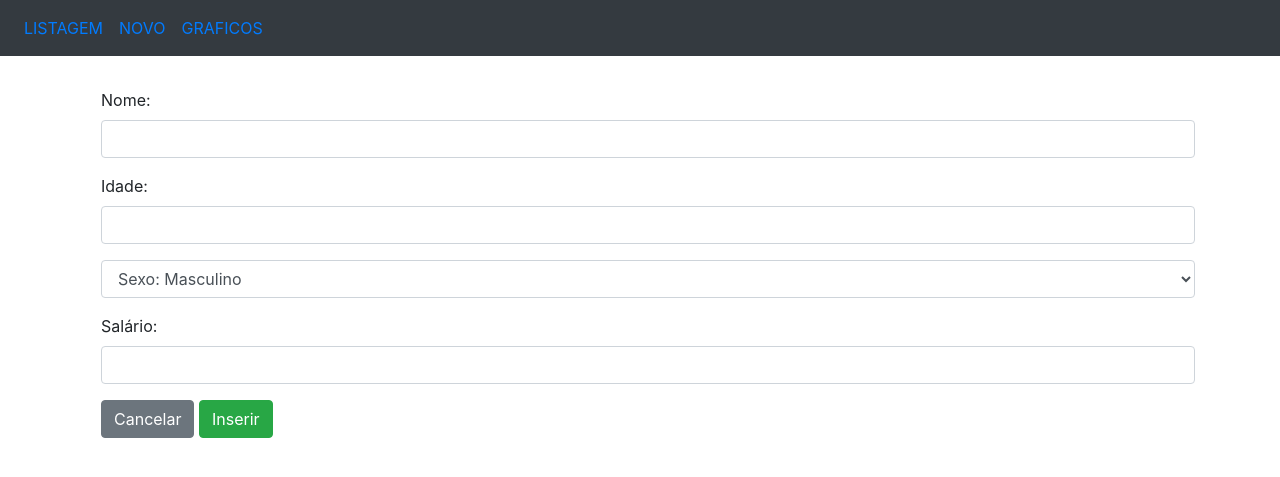
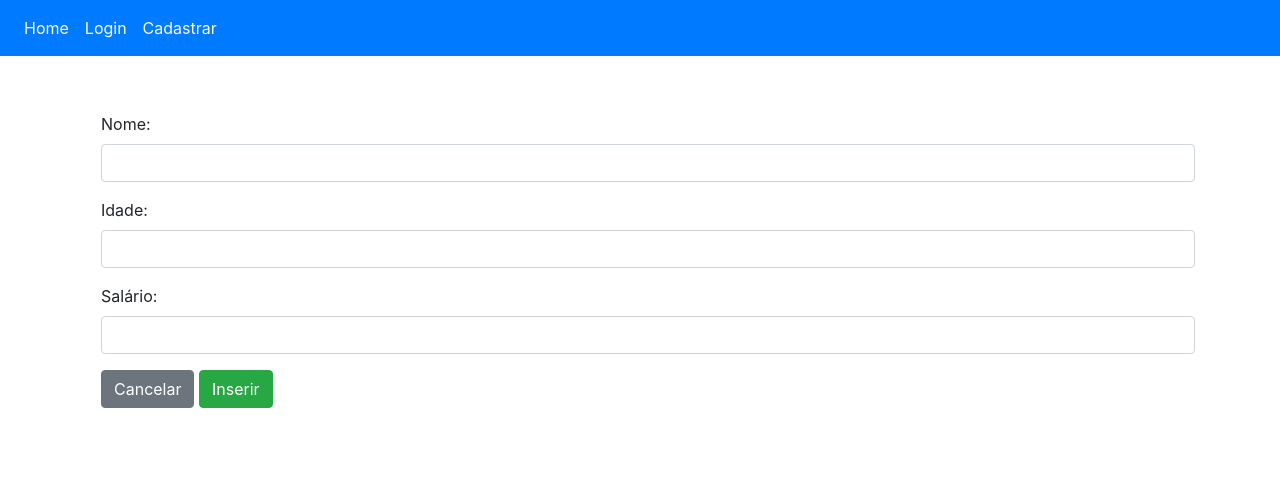
Before and after one commit to vitorvendrami/teste_projeto_git_agua_gas, a Django app: template nosso_site/site_teste/templates/Cadastrar.html in a window 1280 px wide. Shown: the top 477 px of the page. Run offline with Django 3.2, Linux system fonts and the light colour scheme; the template is opened without the code that fills it, so the values that code supplies are empty; some libraries are stand-ins or nearby versions.

Commit message:
atualizacao pagina de cadastro

```diff
--- a/nosso_site/site_teste/templates/Cadastrar.html
+++ b/nosso_site/site_teste/templates/Cadastrar.html
@@ -13,20 +13,21 @@
 	<title>Inserção</title>
 </head>
 <body>
-	<nav class="navbar navbar-expand-sm bg-dark">
+	 <nav class="navbar navbar-expand-sm bg-primary" >
 		<ul class="navbar-nav">
 			<li class="nav-item">
-				<a class="nav-link" href="/crud/listagem">LISTAGEM</a>
+				<a class="nav-link " style="color:#f8f9fa" href="/nosso_site/login/">Home</a>
 			</li>
 			<li class="nav-item">
-				<a class="nav-link" href="/crud/insercao">NOVO</a>
+				<a class="nav-link" style="color:#f8f9fa" href="/nosso_site/login/">Login</a>
 			</li>
 			<li class="nav-item">
-				<a class="nav-link" href="/crud/graficos">GRAFICOS</a>
+				<a class="nav-link" style="color:#f8f9fa" href="/nosso_site/cadastro">Cadastrar</a>
 			</li>
 		</ul>
 	</nav>
-	<br>
+	 <br>
+	 <br>
 	<div class="container">
 		<h2>{{titulo}}</h2>
 		<form action="/crud/salvar_insercao/" method="POST" name="frm_insercao" class="ml-3">
@@ -36,21 +37,16 @@
 				<input type="text" class="form-control" name="nome">
 			</div>
 			<div class="form-group">
-				<label for="idade">Idade:</label>
-				<input type="number" class="form-control" name="idade" min="1" max="125">
-			</div>
-			<div class="form-group">
-				<select class="form-control" name="sexo">
-					<option value="M">Sexo: Masculino</option>
-					<option value="F">Sexo: Feminino</option>
-				</select>
-			</div>
-			<div class="form-group">
-				<label for="salario">Salário:</label>
-				<input type="text" class="form-control" name="salario">
+				<label for="email">Idade:</label>
+				<input type="number" class="form-control" name="email" min="1" max="125">
 			</div>
 
-			<a href="/listagem/" class="btn btn-secondary" role="button">Cancelar</a>
+			<div class="form-group">
+				<label for="senha">Salário:</label>
+				<input type="text" class="form-control" name="senha">
+			</div>
+
+			<a href="/login/" class="btn btn-secondary" role="button">Cancelar</a>
 			<button type="submit" class="btn btn-success">Inserir</button>
 		</form>
 	</div>
--- a/nosso_site/site_teste/templates/login.html
+++ b/nosso_site/site_teste/templates/login.html
@@ -54,7 +54,7 @@
               <!-- /.box-body -->
               <div class="box-footer">
                   <a href="site_teste/cadastro" class="btn btn-primary" role="button">Cadastrar</a>
-                  <button type="submit" class="btn btn-primary pull-right">Entrar</button>
+                  <button type="submit" class="btn btn-success pull-right">Entrar</button>
               </div>
               <!-- /.box-footer -->
             </form>
```
